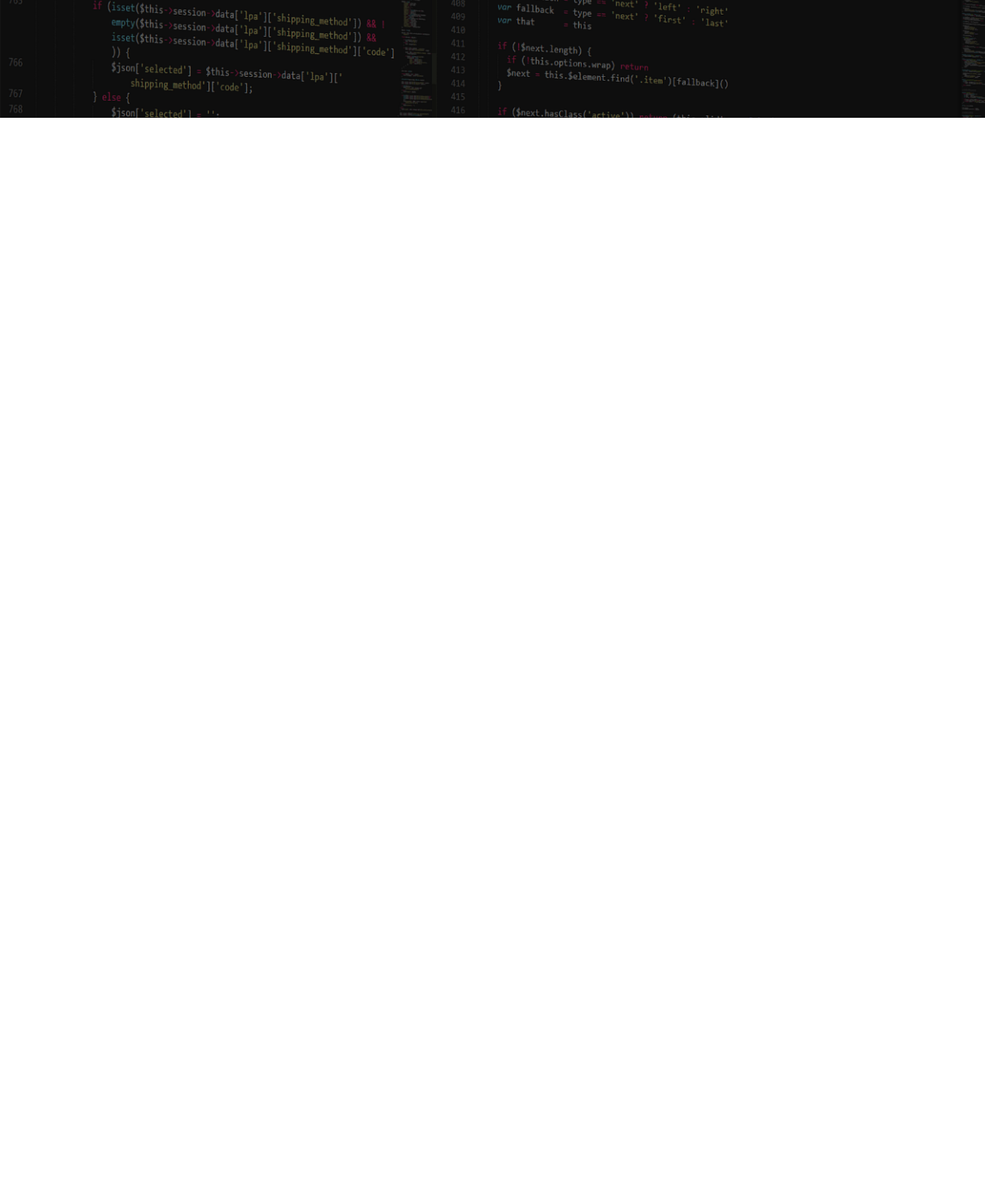
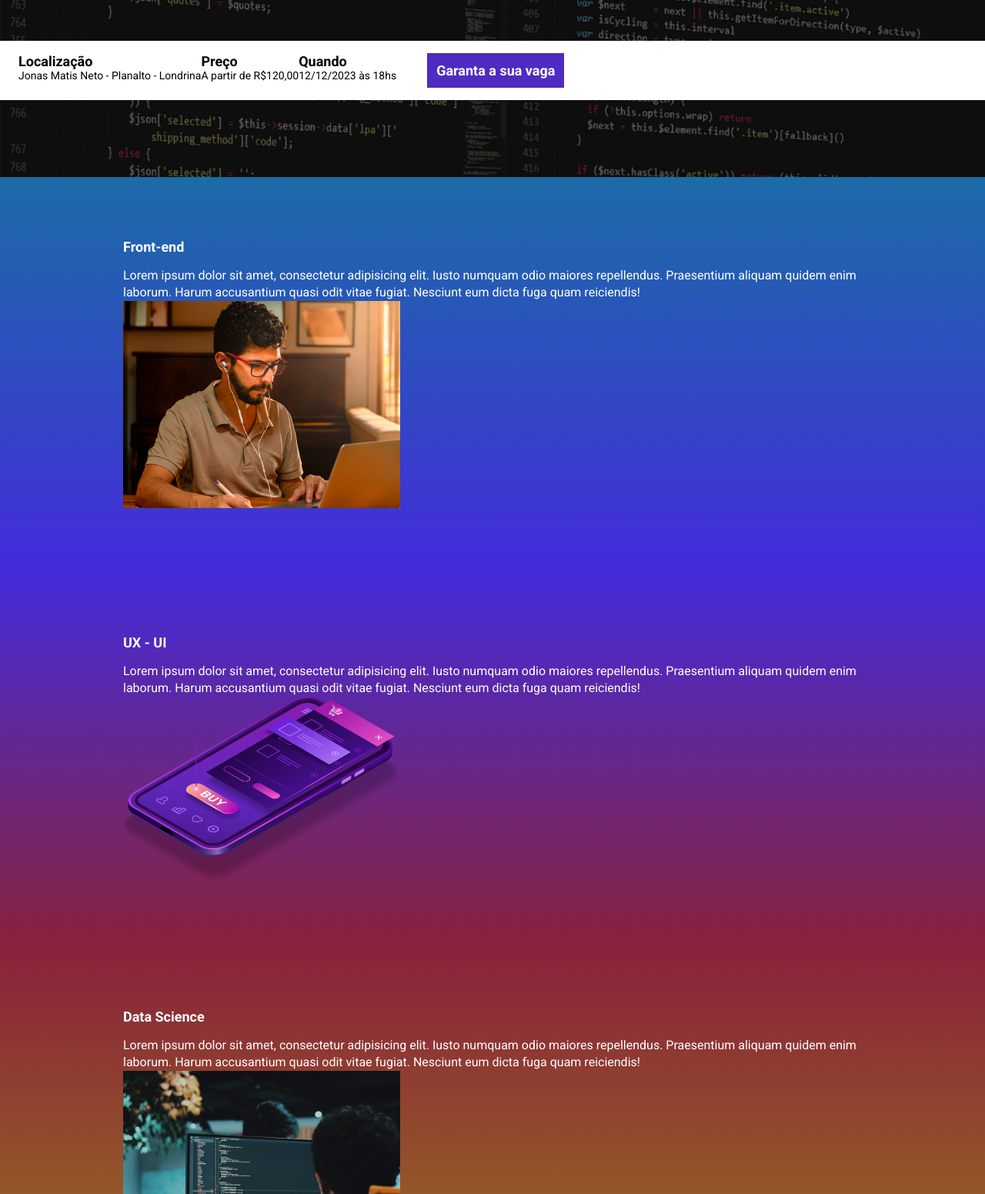
Before and after one commit to MiguelCSVanzela/ebac_talks, a website built with Parcel: page source/index.html in a window 1280 px wide. Shown: the part 331-1882 px from the top of the page at 77% size. Before the commit the page ends 800 px from the top, so only its background shows below. Built offline with nearby package versions, Linux system fonts and the light colour scheme.

Commit message:
Criando o contador de data regressiva

```diff
--- a/package.json
+++ b/package.json
@@ -2,9 +2,9 @@
   "name": "ebactalks",
   "version": "1.0.0",
   "description": "",
-  "main": "index.js",
   "scripts": {
     "dev": "parcel source/index.html source/scripts/main.js source/styles/main.scss",
+    "build": "parcel build source/index.html",
     "test": "echo \"Error: no test specified\" && exit 1"
   },
   "keywords": [],
--- a/source/index.html
+++ b/source/index.html
@@ -4,20 +4,96 @@
 <head>
     <meta charset="UTF-8">
     <meta name="viewport" content="width=device-width, initial-scale=1.0">
-    <title>EBACTalks</title>
     <link rel="preconnect" href="https://fonts.googleapis.com">
     <link rel="preconnect" href="https://fonts.gstatic.com" crossorigin>
     <link href="https://fonts.googleapis.com/css2?family=Roboto:wght@400;700;900&display=swap" rel="stylesheet">
     <link rel="stylesheet" href="styles/main.scss">
+    <link rel="stylesheet" href="https://unpkg.com/aos@next/dist/aos.css" />
+    <title>EBACTalks</title>
 </head>
 
 <body>
     <header class="hero">
         <div class="container">
             <img class="hero__logo" src="./images/ebac_logo.svg" alt="backend" />
-            <p class="hero__text">O maior evento de tecnologia do Brasil começa em 10d 12h 20m 15s</p>
+            <p class="hero__text">O maior evento de tecnologia do Brasil começa em <span id="contador"></span></p>
+        </div>
+
+
+        <div class="infos-bar">
+            <ul class="infos-bar__infos">
+                <li class="infos-bar__infos__item">
+                    <b>Localização</b>
+                    Jonas Matis Neto - Planalto - Londrina
+                </li>
+                <li class="infos-bar__infos__item">
+                    <b>Preço</b>
+                    A partir de R$120,00
+                </li>
+                <li class="infos-bar__infos__item">
+                    <b>Quando</b>
+                    12/12/2023 às 18hs
+                </li>
+            </ul>
+            <a href="#" class="button button--primary">
+                Garanta a sua vaga
+            </a>
         </div>
     </header>
+
+    <section class="event event--frontend">
+        <div class="container" data-aos="fade-right">
+            <div class="event__details">
+                <h2 class="event__details__title">Front-end</h2>
+                <p class="event__details__description">
+                    Lorem ipsum dolor sit amet, consectetur adipisicing elit. Iusto numquam odio maiores repellendus.
+                    Praesentium aliquam quidem enim laborum. Harum accusantium quasi odit vitae fugiat. Nesciunt eum
+                    dicta fuga quam reiciendis!
+                </p>
+                <img src="./images/frontend.png" class="event__image" alt="frontend">
+            </div>
+        </div>
+    </section>
+    <section class="event event--ux-ui event--image-left">
+        <div class="container" data-aos="fade-left">
+            <div class="event__details">
+                <h2 class="event__details__title">UX - UI</h2>
+                <p class="event__details__description">
+                    Lorem ipsum dolor sit amet, consectetur adipisicing elit. Iusto numquam odio maiores repellendus.
+                    Praesentium aliquam quidem enim laborum. Harum accusantium quasi odit vitae fugiat. Nesciunt eum
+                    dicta fuga quam reiciendis!
+                </p>
+                <img src="./images/ui-ux.png" class="event__image" alt="frontend">
+            </div>
+        </div>
+    </section>
+    <section class="event event--data-science">
+        <div class="container" data-aos="fade-right">
+            <div class="event__details">
+                <h2 class="event__details__title">Data Science</h2>
+                <p class="event__details__description">
+                    Lorem ipsum dolor sit amet, consectetur adipisicing elit. Iusto numquam odio maiores repellendus.
+                    Praesentium aliquam quidem enim laborum. Harum accusantium quasi odit vitae fugiat. Nesciunt eum
+                    dicta fuga quam reiciendis!
+                </p>
+                <img src="./images/data.png" class="event__image" alt="frontend">
+            </div>
+        </div>
+    </section>
+    <section class="event event-backend event--image-left">
+        <div class="container" data-aos="fade-left">
+            <div class="event__details">
+                <h2 class="event__details__title">Back-end</h2>
+                <p class="event__details__description">
+                    Lorem ipsum dolor sit amet, consectetur adipisicing elit. Iusto numquam odio maiores repellendus.
+                    Praesentium aliquam quidem enim laborum. Harum accusantium quasi odit vitae fugiat. Nesciunt eum
+                    dicta fuga quam reiciendis!
+                </p>
+                <img src="./images/backend.png" class="event__image" alt="frontend">
+            </div>
+        </div>
+    </section>
+    <script src="https://unpkg.com/aos@next/dist/aos.js"></script>
     <script src="scripts/main.js"></script>
 </body>
 
--- a/source/scripts/main.js
+++ b/source/scripts/main.js
@@ -0,0 +1,27 @@
+AOS.init();
+
+const dataDoEvento = new Date("Dec 12, 2023 19:00:00");
+const timeStampDoEvento = dataDoEvento.getTime();
+
+const contaHoras = setInterval(function () {
+    const agora = new Date();
+    const timeStampAtual = agora.getTime();
+
+    const distanciaAteOEvento = timeStampDoEvento - timeStampAtual;
+
+    const diaEmMs = 1000 * 60 * 60 * 24;
+    const horaEmMs = 1000 * 60 * 60;
+    const minutoEmMs = 1000 * 60;
+
+
+    const diasAteOEvento = Math.floor(distanciaAteOEvento / diaEmMs);
+    const horasAteOEvento = Math.floor((distanciaAteOEvento % diaEmMs) / horaEmMs);
+    const minutosAteOEvento = Math.floor((distanciaAteOEvento % horaEmMs) / minutoEmMs);
+    const secundosAteOEvento = Math.floor((distanciaAteOEvento % minutoEmMs) / 1000);
+    document.getElementById('contador').innerHTML = `${diasAteOEvento}d ${horasAteOEvento}h ${minutosAteOEvento}m ${secundosAteOEvento}`;
+
+    if(distanciaAteOEvento < 0){
+        clearInterval(contaHoras);
+        document.getElementById('contador').innerHTML = "Evento Expirado";
+    }
+}, 1000);
--- /dev/null
+++ b/source/styles/_event.scss
@@ -0,0 +1,64 @@
+@use 'variables';
+
+.event {
+    padding: 80px 0;
+
+    &--frontend {
+        background-image: linear-gradient(variables.$blue1, variables.$blue2);
+    }
+
+    &--ux-ui {
+        background-image: linear-gradient(variables.$blue2, variables.$pink);
+    }
+
+    &--data-science {
+        background-image: linear-gradient(variables.$pink, variables.$yellow);
+    }
+
+    &--backend {
+        background-image: linear-gradient(variables.$yellow, variables.$pink);
+    }
+
+    &--image-left {
+        .container {
+            flex-direction: row-reverse;
+
+        }
+    }
+
+    .container {
+        display: flex;
+        gap: 40px;
+    }
+
+    &__image {
+        max-width: 360px;
+    }
+
+    &__details {
+        &__title {
+            font-size: 18px;
+            font-weight: bold;
+            margin-bottom: 16px;
+        }
+
+        &__description {
+            line-height: 22px;
+        }
+    }
+
+    @media (max-width: 640px) {
+        .container {
+            display: block;
+        }
+
+        &__image {
+            width: 100%;
+        }
+
+        &__details {
+            margin-right: 0;
+            margin-bottom: 16px;
+        }
+    }
+}
--- a/source/styles/_hero.scss
+++ b/source/styles/_hero.scss
@@ -1,3 +1,5 @@
+@use 'variables';
+
 .hero {
     padding-top: 64px;
     padding-bottom: 100px;
@@ -10,7 +12,8 @@
         position: absolute;
         top: 0;
         left: 0;
-        background-color: #000;
+        background-color: variables.$secundaryTextColor;
+        // Para Overlay não se recomenda ter variaveis de cores
         content: '';
         width: 100%;
         height: 100%;
--- /dev/null
+++ b/source/styles/_variables.scss
@@ -0,0 +1,8 @@
+$textColor: #fff;
+$secundaryTextColor: #000;
+
+$blue1: #1b6ca7;
+$blue2: #442bdb;
+$pink: #89223b;
+$yellow: #9c791d;
+$purple: #4f2ac3;
--- /dev/null
+++ b/source/styles/components/_buttons.scss
@@ -0,0 +1,25 @@
+@use '../variables';
+
+.button {
+    padding: 12px;
+    font-size: 18px;
+    font-weight: bold;
+    text-align: center;
+    white-space: nowrap;
+
+    &--primary {
+        color: variables.$textColor;
+        background-color: variables.$purple;
+        text-decoration: none;
+    }
+
+    @media (max-width: 640px) {
+        display: block;
+        width: 100%;
+    }
+
+    @media (max-width: 1024px) {
+        display: flex;
+        align-items: center;
+    }
+}
--- /dev/null
+++ b/source/styles/components/_infos.scss
@@ -0,0 +1,43 @@
+@use '../variables';
+
+.infos-bar {
+    padding: 16px 24px;
+    background-color: variables.$textColor;
+    position: relative;
+    display: flex;
+    gap: 40px;
+
+    &__infos {
+        display: flex;
+
+        &__item {
+            font-size: 14px;
+            color: variables.$secundaryTextColor;
+
+            b {
+                color: variables.$secundaryTextColor;
+                font-size: 18px;
+                display: block;
+            }
+        }
+    }
+
+    @media (max-width: 640px) {
+        display: block;
+
+        &__infos {
+            display: block;
+
+            &__item {
+                margin-bottom: 24px;
+            }
+        }
+    }
+
+    @media (max-width: 1024px) {
+
+        &__infos {
+            gap: 16px;
+        }
+    }
+}
--- a/source/styles/main.scss
+++ b/source/styles/main.scss
@@ -1,11 +1,15 @@
 @use 'hero';
-
+@use 'event';
+@use './components/infos';
+@use './components/buttons';
+@use 'variables';
 * {
     margin: 0;
     padding: 0;
     box-sizing: border-box;
     font-family: Roboto, sans-serif;
-    color: #fff;
+    color: variables.$textColor;
+    list-style: none;
 }
 
 .container {
```
